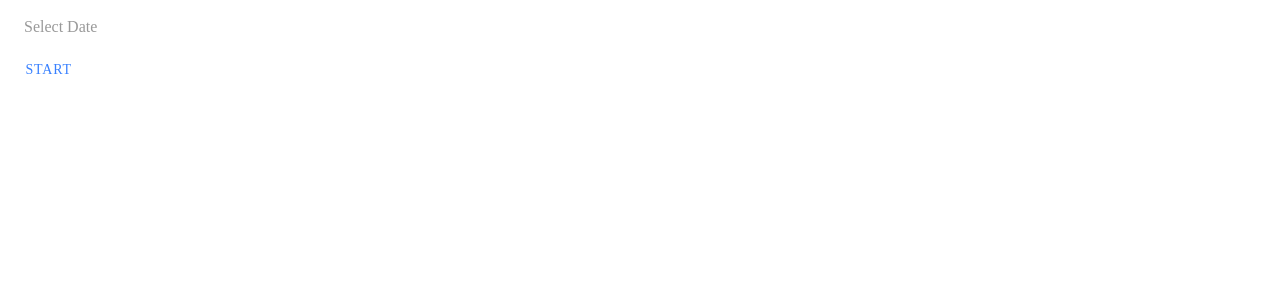
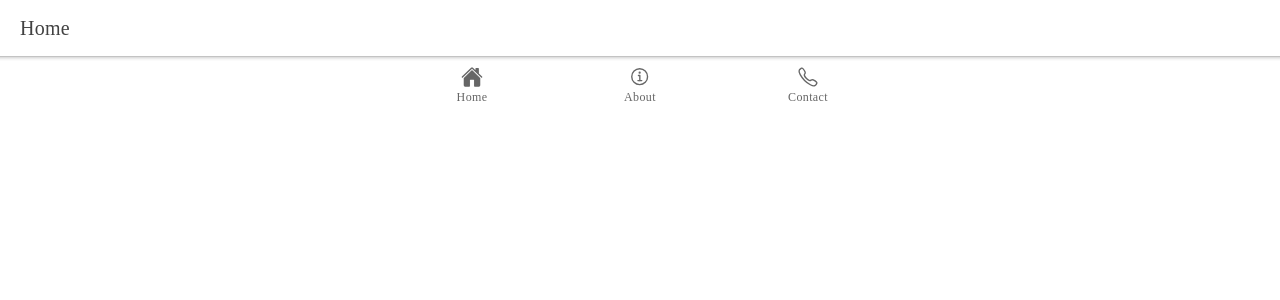
Before and after one commit to t18n/ionic-react-boilerplate, a React (Create React App) app: page / in a window 1280 px wide. Shown: the top 300 px of the page. Built offline with nearby package versions, Linux system fonts and the light colour scheme.

Commit message:
Add Routing system

```diff
--- a/package.json
+++ b/package.json
@@ -11,6 +11,7 @@
   },
   "dependencies": {
     "@ionic/react": "^5.0.7",
+    "@ionic/react-router": "^5.0.7",
     "@testing-library/jest-dom": "^4.2.4",
     "@testing-library/react": "^9.3.2",
     "@testing-library/user-event": "^7.1.2",
@@ -20,11 +21,13 @@
     "@types/react-dom": "^16.9.0",
     "react": "^16.13.1",
     "react-dom": "^16.13.1",
+    "react-router-dom": "^5.1.2",
     "react-scripts": "3.4.1",
     "typescript": "~3.7.2"
   },
   "devDependencies": {
     "@ionic/cli": "^6.4.1",
+    "@types/react-router-dom": "^5.1.3",
     "rimraf": "^3.0.2"
   },
   "browserslist": {
--- a/src/App.tsx
+++ b/src/App.tsx
@@ -1,13 +1,8 @@
 import React from 'react';
-import { IonButton, IonDatetime } from '@ionic/react';
+import { Router } from './Router';
 
-function App() {
-	return (
-		<div className="App">
-			<IonDatetime displayFormat="MM/DD/YYYY" placeholder="Select Date"></IonDatetime>
-			<IonButton fill="clear">Start</IonButton>
-		</div>
-	);
-}
-
-export default App;
+export const App = () => (
+	<>
+		<Router />
+	</>
+);
--- /dev/null
+++ b/src/Router.tsx
@@ -0,0 +1,19 @@
+import React, { FC } from 'react';
+import { IonApp, IonRouterOutlet } from '@ionic/react';
+import { IonReactRouter } from '@ionic/react-router';
+import { Redirect, Route } from 'react-router-dom';
+import { Home } from './pages/home';
+import { About } from './pages/about';
+
+export const Router: FC = ({ children }) => (
+	<IonApp>
+		<IonReactRouter>
+			<IonRouterOutlet>
+				<Route path="/" exact component={Home} />
+				<Route path="/about" exact component={About} />
+				<Route path="/contact" render={() => <Redirect to="/about" />} exact={true} />
+			</IonRouterOutlet>
+			{children}
+		</IonReactRouter>
+	</IonApp>
+);
--- /dev/null
+++ b/src/components/Layout.tsx
@@ -0,0 +1,19 @@
+import React, { FC } from 'react';
+import { IonPage, IonHeader, IonToolbar, IonTitle, IonContent } from '@ionic/react';
+import { Tabbar } from './Tabbar';
+
+interface ILayout {
+	title: string;
+}
+
+export const Layout: FC<ILayout> = ({ title, children }) => (
+	<IonPage>
+		<IonHeader>
+			<IonToolbar>
+				<IonTitle>{title}</IonTitle>
+			</IonToolbar>
+		</IonHeader>
+		<IonContent>{children}</IonContent>
+		<Tabbar />
+	</IonPage>
+);
--- /dev/null
+++ b/src/components/Tabbar.tsx
@@ -0,0 +1,20 @@
+import React from 'react';
+import { IonTabBar, IonIcon, IonLabel, IonTabButton } from '@ionic/react';
+import { home, callOutline, informationCircleOutline } from 'ionicons/icons';
+
+export const Tabbar = () => (
+	<IonTabBar slot="bottom">
+		<IonTabButton tab="home" href="/home">
+			<IonIcon icon={home} />
+			<IonLabel>Home</IonLabel>
+		</IonTabButton>
+		<IonTabButton tab="about" href="/about">
+			<IonIcon icon={informationCircleOutline} />
+			<IonLabel>About</IonLabel>
+		</IonTabButton>
+		<IonTabButton tab="contact" href="/contact">
+			<IonIcon icon={callOutline} />
+			<IonLabel>Contact</IonLabel>
+		</IonTabButton>
+	</IonTabBar>
+);
--- a/src/index.tsx
+++ b/src/index.tsx
@@ -1,6 +1,6 @@
 import React from 'react';
 import ReactDOM from 'react-dom';
-import App from './App';
+import { App } from './App';
 import * as serviceWorker from './serviceWorker';
 
 ReactDOM.render(
--- /dev/null
+++ b/src/pages/about.tsx
@@ -0,0 +1,4 @@
+import React from 'react';
+import { Layout } from '../components/Layout';
+
+export const About = () => <Layout title="About">This is about page</Layout>;
--- /dev/null
+++ b/src/pages/home.tsx
@@ -0,0 +1,10 @@
+import React from 'react';
+import { Layout } from '../components/Layout';
+import { IonDatetime, IonButton } from '@ionic/react';
+
+export const Home = () => (
+	<Layout title="Home">
+		<IonDatetime displayFormat="MM/DD/YYYY" placeholder="Select Date"></IonDatetime>
+		<IonButton fill="clear">Start</IonButton>
+	</Layout>
+);
```
Also changed, not shown: 1 other file (tests, documents, lock files or other folders).
